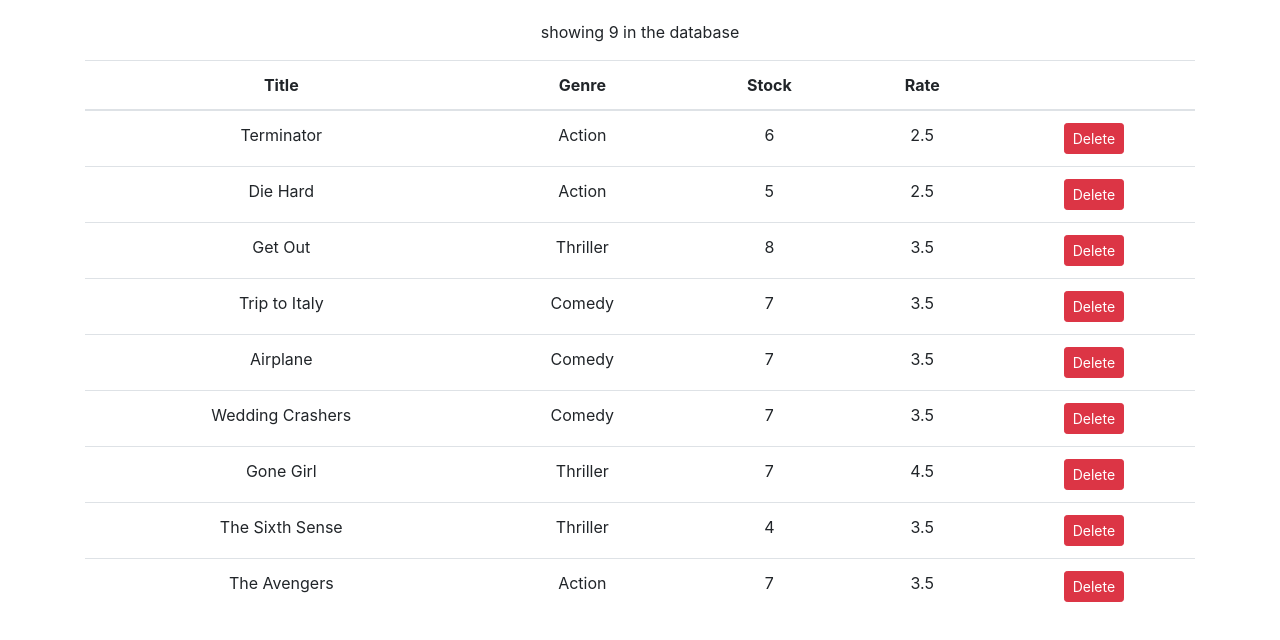
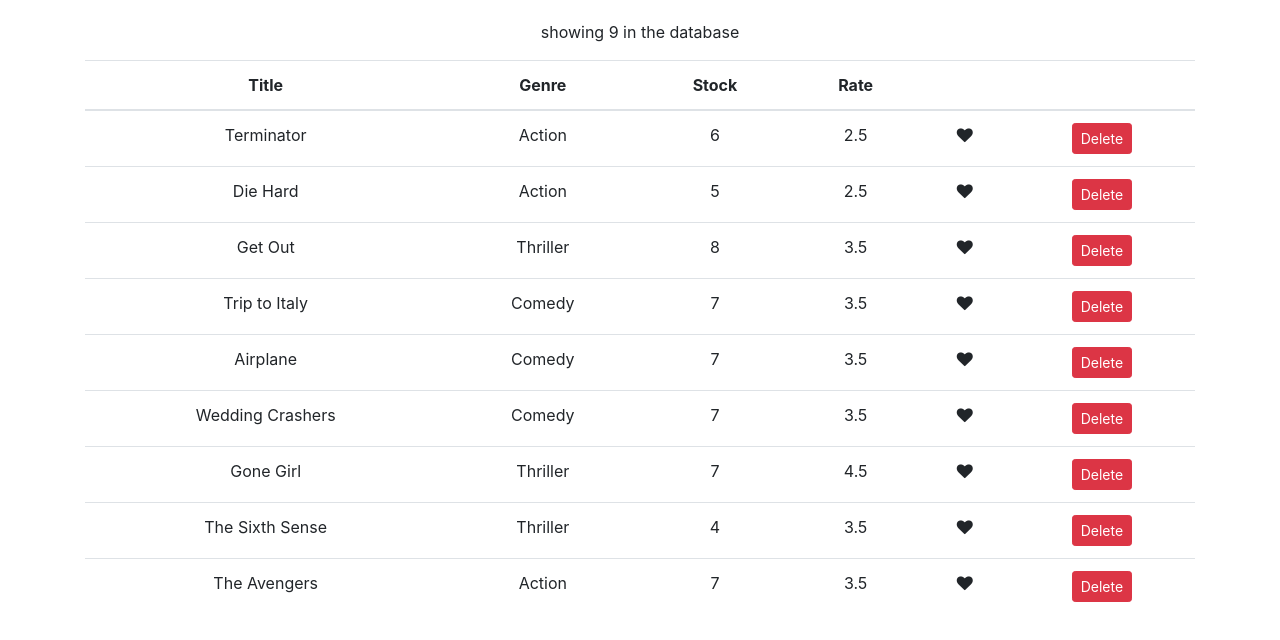
Before and after one commit to knromaric/VideoRent, a React (Create React App) app: page / in a window 1280 px wide. Shown: the top 640 px of the page. Built offline with nearby package versions, Linux system fonts and the light colour scheme.

Commit message:
Added Like Component

```diff
--- /dev/null
+++ b/src/components/like.jsx
@@ -0,0 +1,14 @@
+
+import React from 'react';
+
+const Like = (props) => {
+    let classes = "fa fa-heart";
+        if(props.liked) classes+="-o";
+
+    return (
+        <i onClick={props.onClick} style={{cursor: 'pointer'}} className={classes} aria-hidden="true"></i>
+
+     );
+}
+
+export default Like;
--- a/src/components/movies.jsx
+++ b/src/components/movies.jsx
@@ -1,5 +1,6 @@
 import React, { Component } from "react";
-import { getMovies, deleteMovie } from "./../services/fakeMovieService";
+import { getMovies } from "./../services/fakeMovieService";
+import Like from './like';
 
 class Movies extends Component {
   state = {
@@ -19,6 +20,14 @@
     this.setState({ movies });
   };
 
+  handleLike = (movie) =>{
+    const movies = [...this.state.movies];
+    const index = movies.indexOf(movie);
+    movies[index] = {...movies[index]};
+    movies[index].liked = !movies[index].liked;
+    this.setState({movies});
+
+  };
   render() {
     return (
       <React.Fragment>
@@ -29,6 +38,7 @@
             <th>Genre</th>
             <th>Stock</th>
             <th>Rate</th>
+            <th></th>
             <th />
           </thead>
           <tbody>
@@ -38,6 +48,10 @@
                 <td>{movie.genre.name}</td>
                 <td>{movie.numberInStock}</td>
                 <td>{movie.dailyRentalRate}</td>
+                <td>
+                  <Like liked={movie.liked}
+                        onClick={() => this.handleLike(movie)}  />
+                </td>
                 <td>
                   <button
                     className="btn btn-danger btn-sm"
@@ -56,8 +70,3 @@
 }
 
 export default Movies;
-
-// {this.state.movies.map(movie=>{
-//     return (
-
-// })}
```
